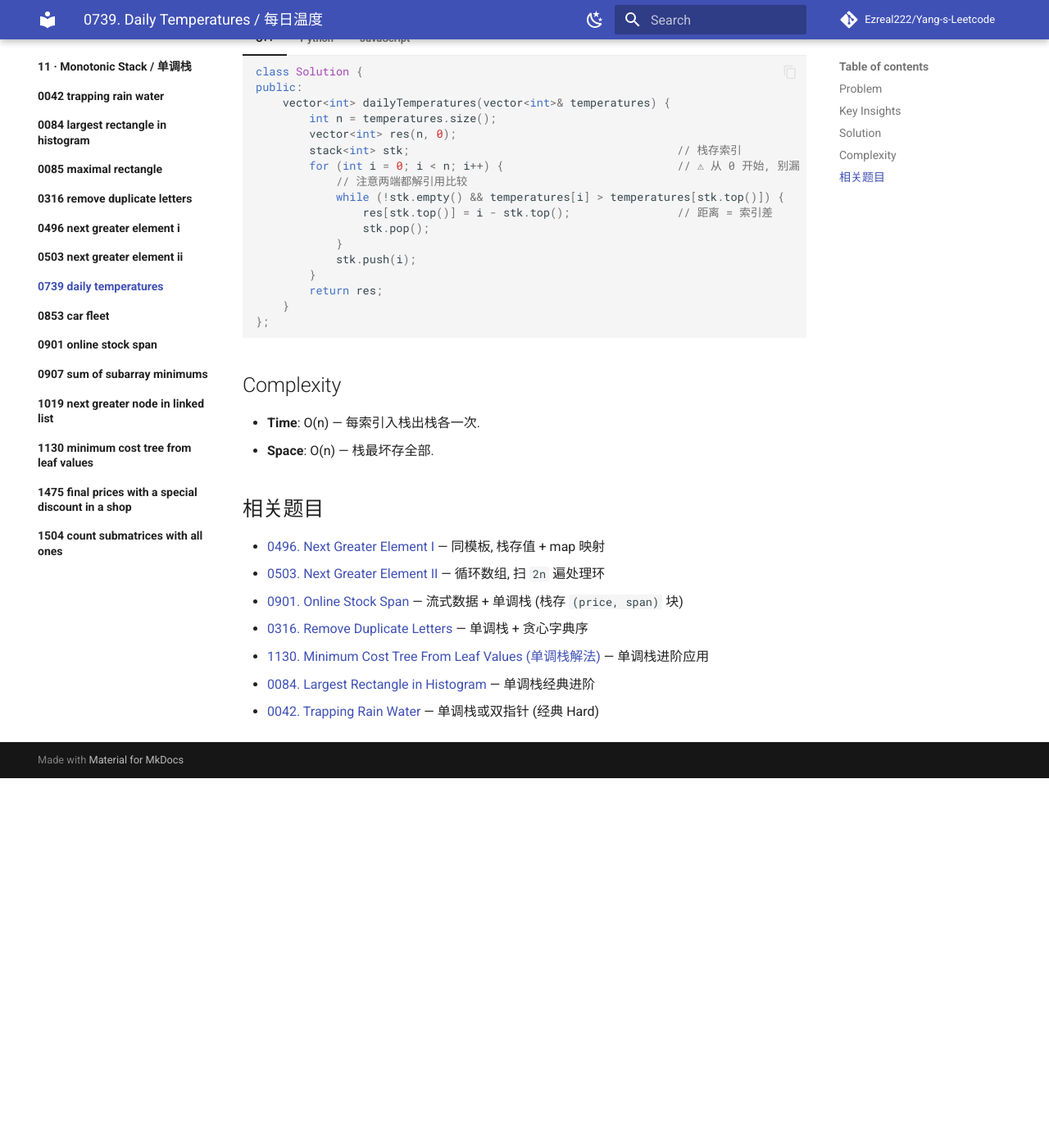
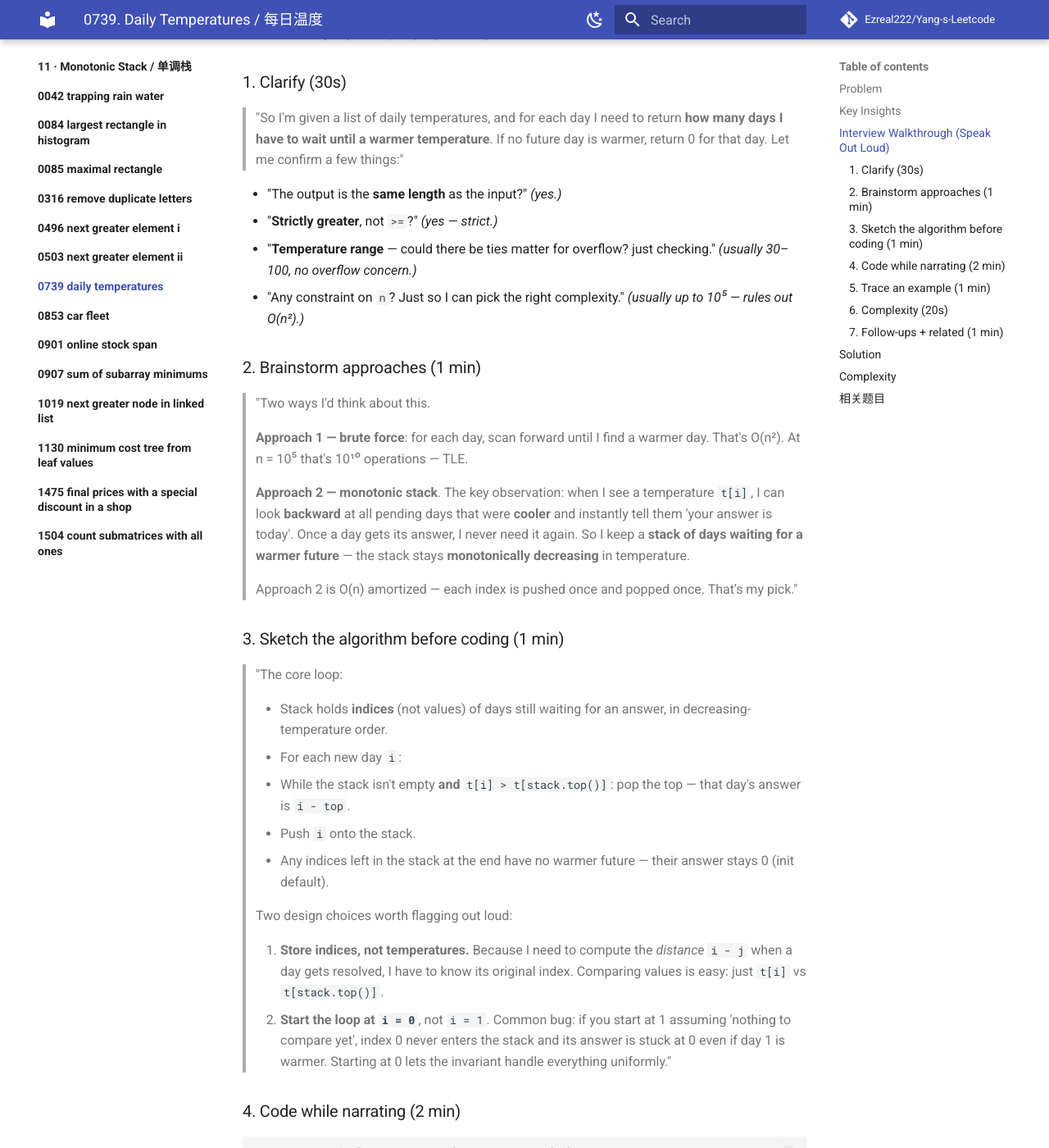
Before and after one commit to Ezreal222/Yang-s-Leetcode, an MkDocs documentation site: the page built from docs/11-monotonic-stack/0739-daily-temperatures/README.md, in a window 1280 px wide and 1400 px high, scrolled down 1681 px. Shown: the whole window at 82% size. Built offline with MkDocs 1.6.1 and Material for MkDocs 9.7.7, drawn with Linux system fonts in a browser that asks for light colours; comment, search, counter and statistics services are not loaded; before the commit the page ends 2630 px from its top, so only the background shows below that; some of the changed text lies outside the part shown.

Commit message:
docs(0739): add interview walkthrough (7-step) + bump review to ☑ ☐ ☐

````diff
--- a/docs/11-monotonic-stack/0739-daily-temperatures/README.md
+++ b/docs/11-monotonic-stack/0739-daily-temperatures/README.md
@@ -5,7 +5,7 @@
     - **Tags**: Monotonic Stack, Array · 单调栈, 数组
     - **Link**: [LeetCode](https://leetcode.com/problems/daily-temperatures/)
     - **Status**: ✅ Solved
-    - **Reviewed**: ☐ ☐ ☐
+    - **Reviewed**: ☑ ☐ ☐
 
 ## Problem
 
@@ -61,6 +61,99 @@
 5. **复杂度 O(n) 摊销 / Amortized O(n)**
 
     每个索引最多入栈一次, 出栈一次. 总操作 O(n). **单调栈所有题的复杂度论证都是这个套路**.
+
+## Interview Walkthrough (Speak Out Loud)
+
+*What I'd literally say while pair-programming this with an interviewer. 5-8 min out loud.*
+
+### 1. Clarify (30s)
+
+> "So I'm given a list of daily temperatures, and for each day I need to return **how many days I have to wait until a warmer temperature**. If no future day is warmer, return 0 for that day. Let me confirm a few things:"
+
+- "The output is the **same length** as the input?" *(yes.)*
+- "**Strictly greater**, not `>=`?" *(yes — strict.)*
+- "**Temperature range** — could there be ties matter for overflow? just checking." *(usually 30–100, no overflow concern.)*
+- "Any constraint on `n`? Just so I can pick the right complexity." *(usually up to 10⁵ — rules out O(n²).)*
+
+### 2. Brainstorm approaches (1 min)
+
+> "Two ways I'd think about this.
+>
+> **Approach 1 — brute force**: for each day, scan forward until I find a warmer day. That's O(n²). At n = 10⁵ that's 10¹⁰ operations — TLE.
+>
+> **Approach 2 — monotonic stack**. The key observation: when I see a temperature `t[i]`, I can look **backward** at all pending days that were **cooler** and instantly tell them 'your answer is today'. Once a day gets its answer, I never need it again. So I keep a **stack of days waiting for a warmer future** — the stack stays **monotonically decreasing** in temperature.
+>
+> Approach 2 is O(n) amortized — each index is pushed once and popped once. That's my pick."
+
+### 3. Sketch the algorithm before coding (1 min)
+
+> "The core loop:
+>
+> - Stack holds **indices** (not values) of days still waiting for an answer, in decreasing-temperature order.
+> - For each new day `i`:
+>   - While the stack isn't empty **and** `t[i] > t[stack.top()]`: pop the top — that day's answer is `i - top`.
+>   - Push `i` onto the stack.
+> - Any indices left in the stack at the end have no warmer future — their answer stays 0 (init default).
+>
+> Two design choices worth flagging out loud:
+>
+> 1. **Store indices, not temperatures.** Because I need to compute the *distance* `i - j` when a day gets resolved, I have to know its original index. Comparing values is easy: just `t[i]` vs `t[stack.top()]`.
+> 2. **Start the loop at `i = 0`**, not `i = 1`. Common bug: if you start at 1 assuming 'nothing to compare yet', index 0 never enters the stack and its answer is stuck at 0 even if day 1 is warmer. Starting at 0 lets the invariant handle everything uniformly."
+
+### 4. Code while narrating (2 min)
+
+```cpp
+vector<int> dailyTemperatures(vector<int>& t) {
+    int n = t.size();
+    vector<int> res(n, 0);         // default 0 means "no warmer future"
+    stack<int> stk;                 // stack of indices, temperatures decreasing top→bottom
+    for (int i = 0; i < n; i++) {
+        while (!stk.empty() && t[i] > t[stk.top()]) {
+            int j = stk.top(); stk.pop();
+            res[j] = i - j;         // answer for day j is today
+        }
+        stk.push(i);
+    }
+    return res;
+}
+```
+
+> "About 10 lines. The `while` inside `for` looks like it could be O(n²), but each index is popped at most once across the entire run — that's the amortization argument."
+
+### 5. Trace an example (1 min)
+
+> "Let me trace `t = [73, 74, 75, 71, 69, 72, 76, 73]`:
+>
+> | i | t[i] | Stack before | Pops (with answers) | Stack after |
+> |---|---|---|---|---|
+> | 0 | 73 | [] | — | [0] |
+> | 1 | 74 | [0] | pop 0 → res[0]=1 | [1] |
+> | 2 | 75 | [1] | pop 1 → res[1]=1 | [2] |
+> | 3 | 71 | [2] | — | [2,3] |
+> | 4 | 69 | [2,3] | — | [2,3,4] |
+> | 5 | 72 | [2,3,4] | pop 4 → res[4]=1; pop 3 → res[3]=2 | [2,5] |
+> | 6 | 76 | [2,5] | pop 5 → res[5]=1; pop 2 → res[2]=4 | [6] |
+> | 7 | 73 | [6] | — | [6,7] |
+>
+> End of loop: stack [6, 7] — days 6 and 7 have no warmer future, so res[6] = res[7] = 0 by default.
+>
+> Result: `[1, 1, 4, 2, 1, 1, 0, 0]`. Matches the expected output."
+
+### 6. Complexity (20s)
+
+> "**Time O(n)** amortized — every index is pushed once and popped at most once, so the total work inside the `while` across the whole loop is bounded by n. **Space O(n)** worst case — if the input is strictly decreasing, everything stays on the stack."
+
+### 7. Follow-ups + related (1 min)
+
+> "A few natural extensions:
+>
+> 1. **Next Greater Element I & II** (0496, 0503) — same monotonic-stack template, just with a mapping table or a circular array (traverse `2n` for the circular case).
+> 2. **Online Stock Span** (0901) — streaming version, stack holds `(price, span)` pairs so we can batch-collapse consecutive smaller prices.
+> 3. **Largest Rectangle in Histogram** (0084) — same idea taken further: monotonic stack tells you, for each bar, how far you can extend left/right, then compute area.
+>
+> All of these share the same amortization argument: 'each element enters and leaves the stack once.' Once you internalize the 'next greater' template, the family opens up."
+
+> "Any follow-ups you'd like me to code?"
 
 ## Solution
 
````
